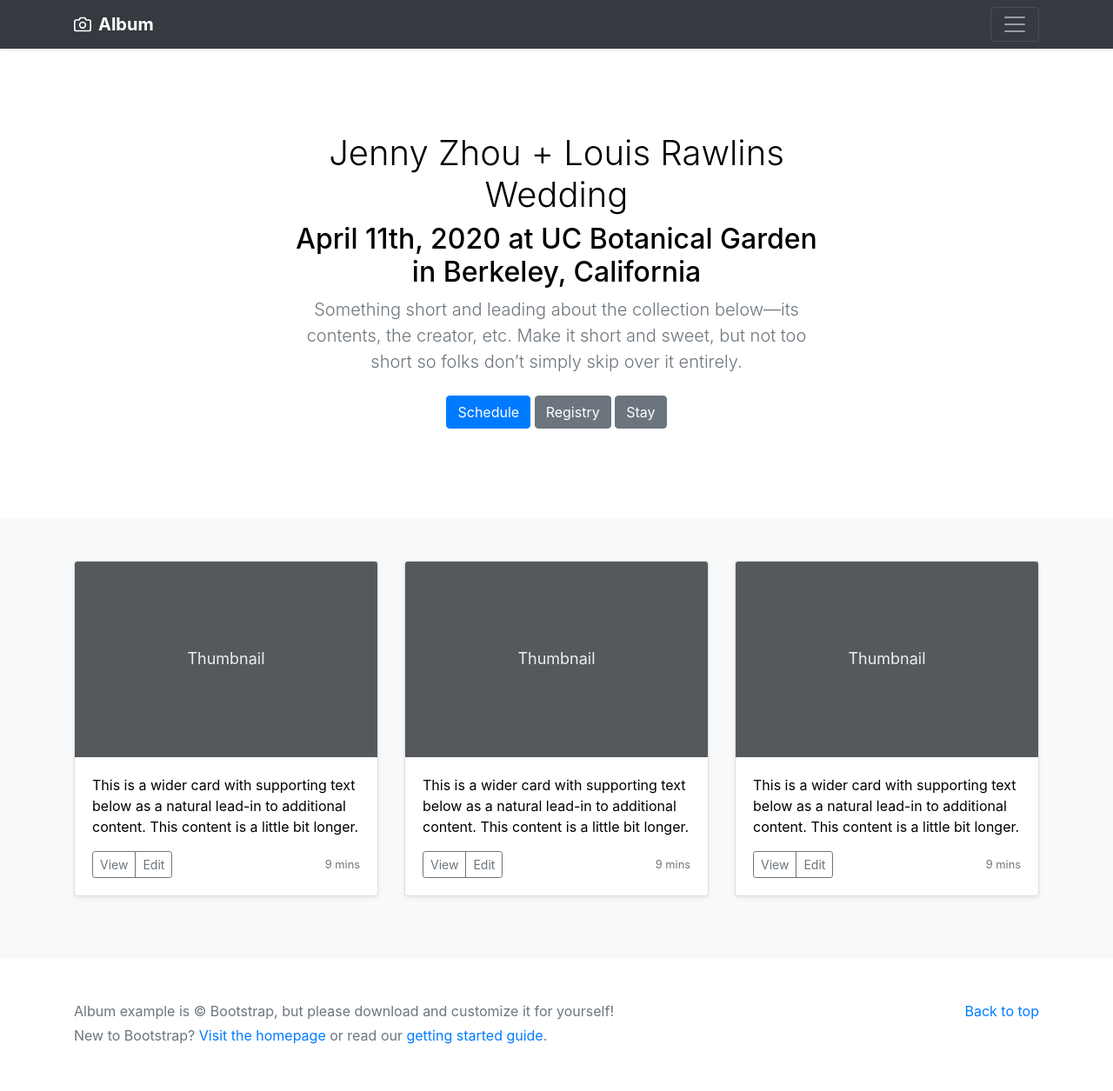
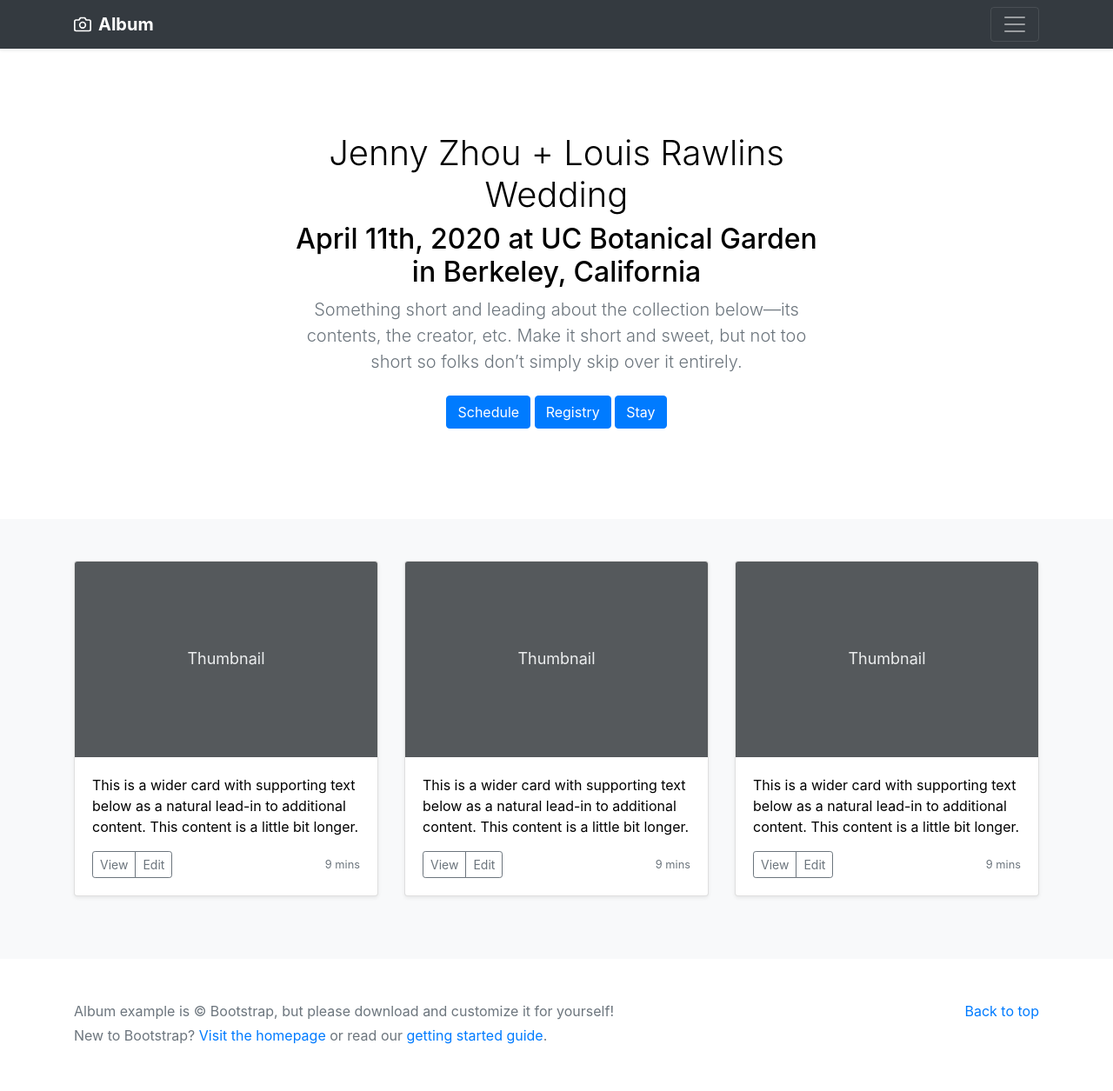
Before and after one commit to louisrawlins/jz-louis.com, a Jekyll site: the page built from index.html, in a window 1280 px wide. Shown: the whole page at 87% size. Built offline with Jekyll 4.4.1, drawn with Linux system fonts in a browser that asks for light colours.

Commit message:
trying to modify button colors in bootstrap sass

```diff
--- a/_layouts/default.html
+++ b/_layouts/default.html
@@ -71,6 +71,7 @@
           font-size: 3.5rem;
         }
       }
+
     </style>
 
   </head>
--- a/_sass/main.scss
+++ b/_sass/main.scss
@@ -7,3 +7,14 @@ body {
   color: $bodyColor;
   font-family: $bodyFont;
 }
+
+$sakura: #b74271;
+
+// https://github.com/twbs/bootstrap-sass/blob/master/assets/stylesheets/bootstrap/_variables.scss
+// $btn-sakura-color:              $bodyFont;
+// $btn-sakura-bg:                 $sakura;
+// $btn-sakura-border:             darken($btn-sakura-bg, 5%);
+//
+// .btn-sakura {
+//   @include button-variant($btn-primary-color, $btn-primary-bg, $btn-primary-border);
+// }
--- a/index.html
+++ b/index.html
@@ -43,8 +43,8 @@ title: "Jenny Zhou + Louis Rawlins Wedding - April 11th, 2020"
       <p class="lead text-muted">Something short and leading about the collection below—its contents, the creator, etc. Make it short and sweet, but not too short so folks don’t simply skip over it entirely.</p>
       <p>
         <a href="schedule.html" class="btn btn-primary my-2">Schedule</a>
-        <a href="registry.html" class="btn btn-secondary my-2">Registry</a>
-        <a href="stay.html" class="btn btn-secondary my-2">Stay</a>
+        <a href="registry.html" class="btn btn-primary my-2">Registry</a>
+        <a href="stay.html" class="btn btn-primary my-2">Stay</a>
       </p>
     </div>
   </section>
```
